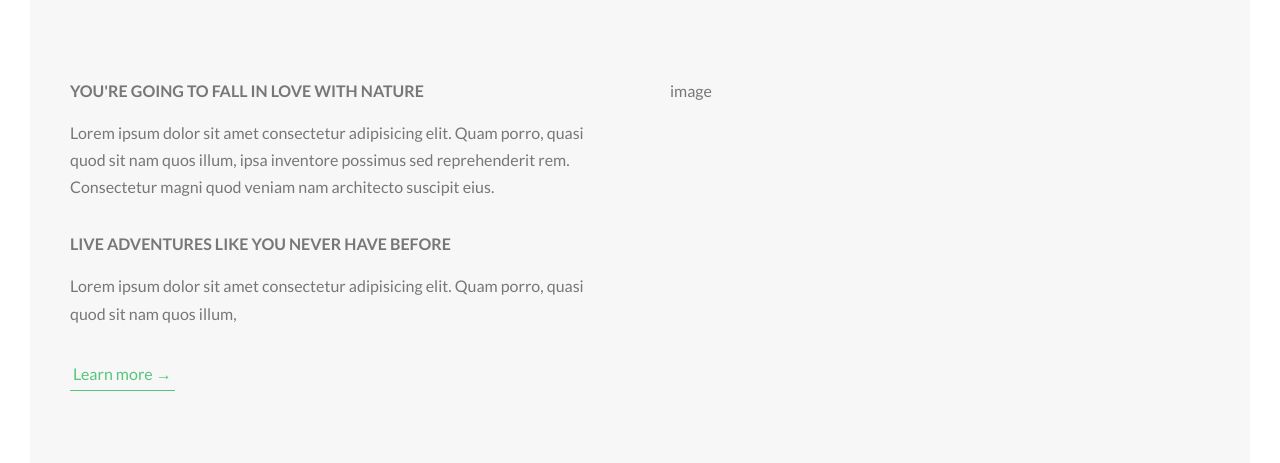
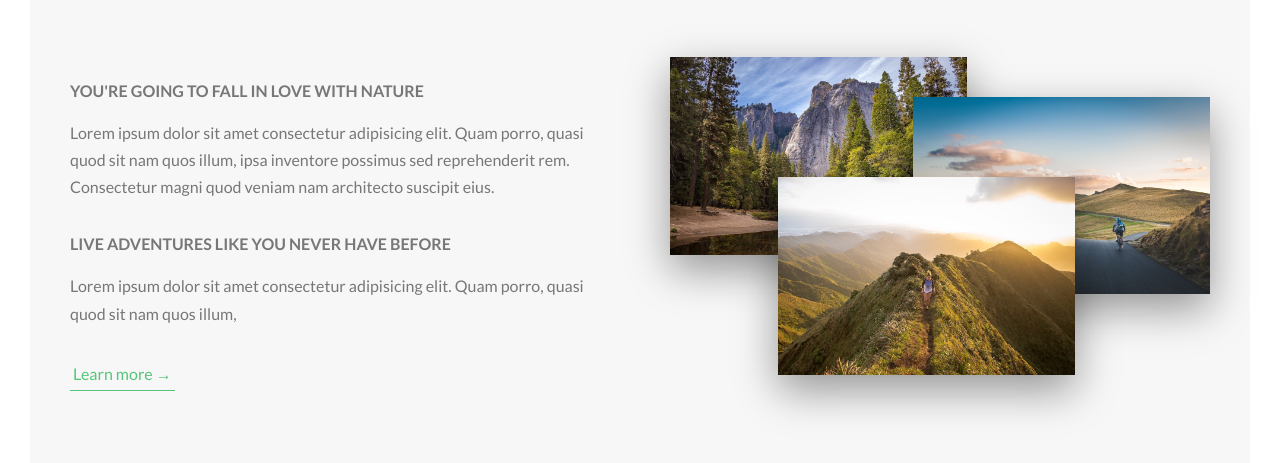
Before and after one commit to sjaymoon15/learn-advanced-css, a website: page Natours/starter/index.html in a window 1280 px wide. Shown: the part 943-1406 px from the top of the page. Drawn offline with Linux system fonts and the light colour scheme; files that its build step writes are made by us from their sources.

Commit message:
Add animated pics on about section

```diff
--- a/Natours/starter/index.html
+++ b/Natours/starter/index.html
@@ -61,7 +61,25 @@
             </p>
             <a href="#" class="btn-text">Learn more &rarr;</a>
           </div>
-          <div class="col-1-of-2">image</div>
+          <div class="col-1-of-2">
+            <div class="composition">
+              <img
+                src="img/nat-1-large.jpg"
+                alt="Photo 1"
+                class="composition__photo composition__photo--p1"
+              />
+              <img
+                src="img/nat-2-large.jpg"
+                alt="Photo 2"
+                class="composition__photo composition__photo--p2"
+              />
+              <img
+                src="img/nat-3-large.jpg"
+                alt="Photo 3"
+                class="composition__photo composition__photo--p3"
+              />
+            </div>
+          </div>
         </div>
       </section>
     </main>
--- /dev/null
+++ b/Natours/starter/sass/components/_composition.scss
@@ -0,0 +1,37 @@
+.composition {
+  position: relative;
+  &__photo {
+    width: 55%;
+    box-shadow: 0 1.5rem 4rem rgba($color: $color-black, $alpha: 0.4);
+    position: absolute;
+    z-index: 10;
+    transition: all 0.2s;
+    outline-offset: 2rem;
+
+    &--p1 {
+      left: 0;
+      top: -2rem;
+    }
+
+    &--p2 {
+      right: 0;
+      top: 2rem;
+    }
+
+    &--p3 {
+      left: 20%;
+      top: 10rem;
+    }
+
+    &:hover {
+      outline: 1.5rem solid $color-primary;
+      transform: scale(1.05) translateY(-5rem);
+      box-shadow: 0 2.5rem 4rem rgba($color: $color-black, $alpha: 0.5);
+      z-index: 20;
+    }
+  }
+
+  &:hover &__photo:not(:hover) {
+    transform: scale(0.95);
+  }
+}
--- a/Natours/starter/sass/main.scss
+++ b/Natours/starter/sass/main.scss
@@ -8,6 +8,7 @@
 @import 'base/utilities';
 
 @import 'components/button';
+@import 'components/composition';
 
 @import 'layout/grid';
 @import 'layout/header';
```
Also changed, not shown: Natours/starter/css/style.css.
